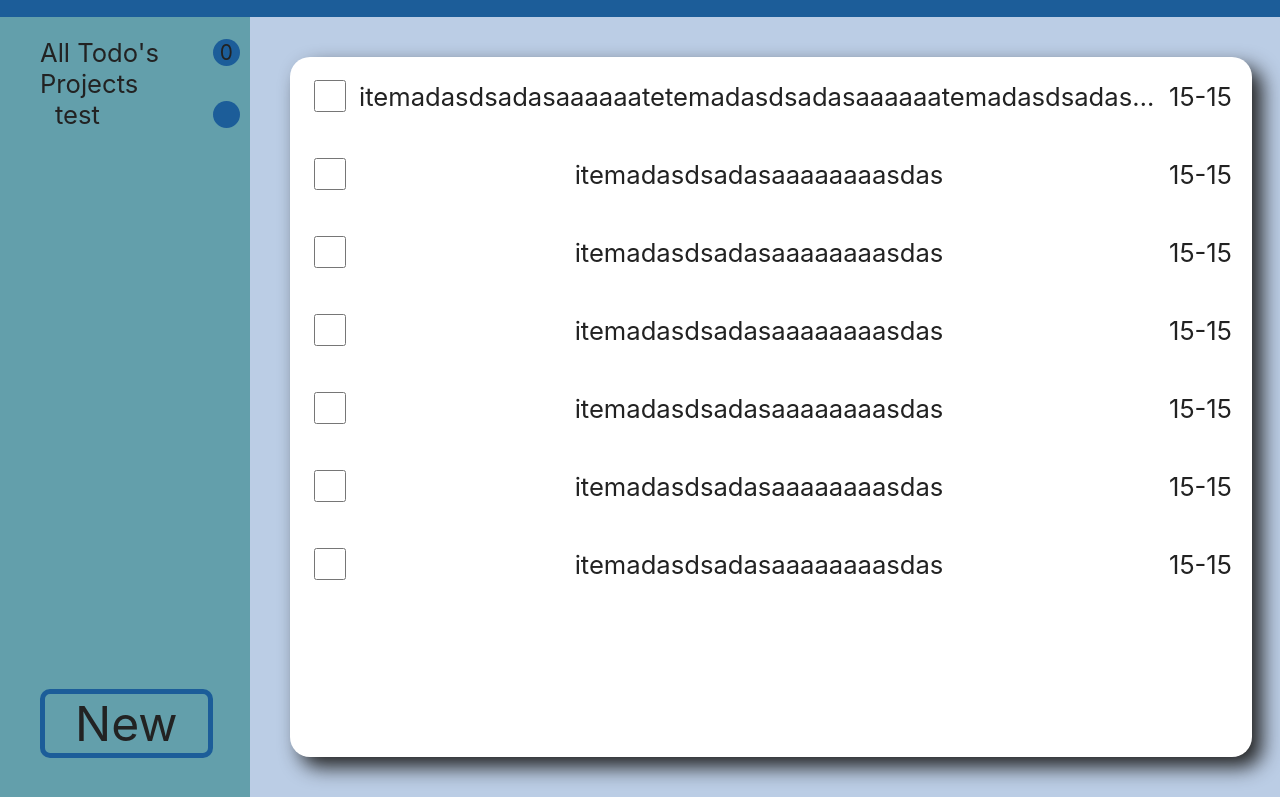
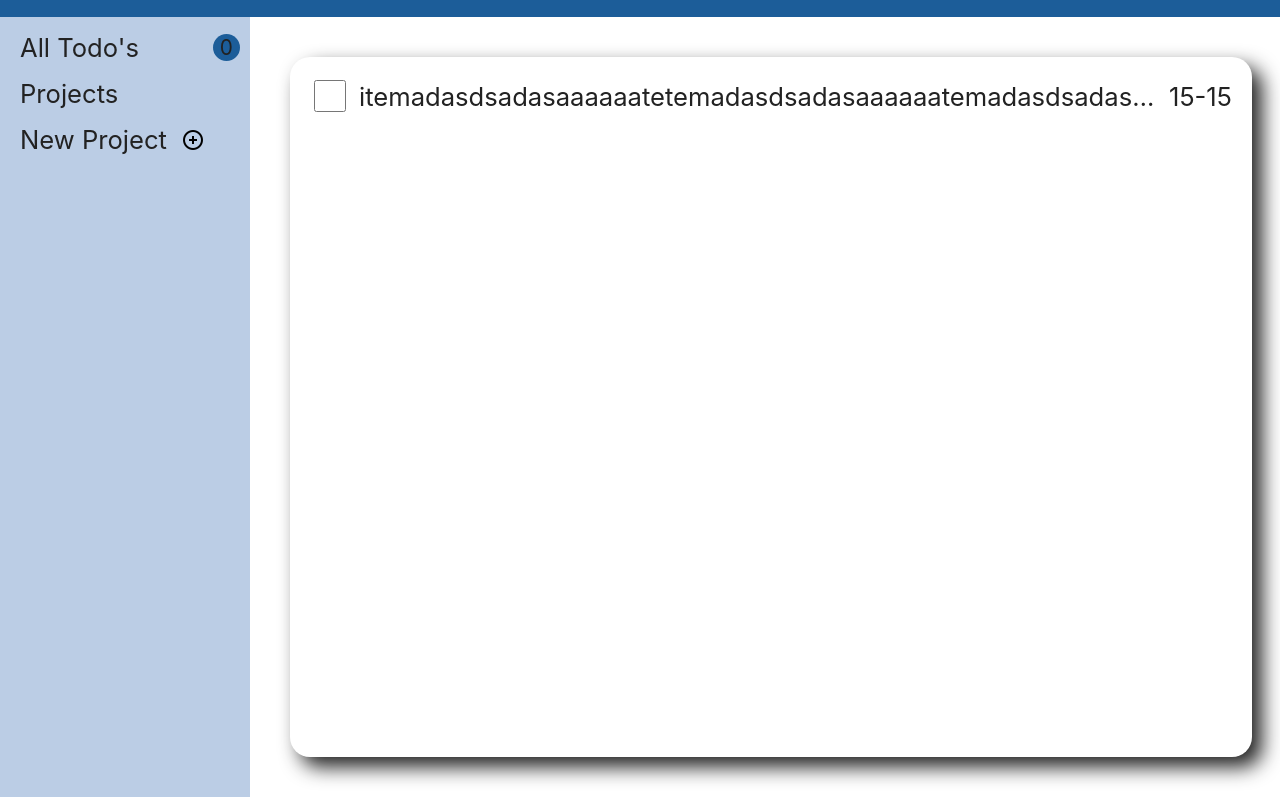
Before and after one commit to GrendonChow/todo-list, a website built with webpack: page dist/index.html in a window 1280 px wide. Shown: the part 85-882 px from the top of the page. Built offline with nearby package versions, Linux system fonts and the light colour scheme.

Commit message:
refactored styles and html

```diff
--- a/src/index.js
+++ b/src/index.js
@@ -1,11 +1,12 @@
 console.log("test");
-const test = document.createElement('div');
-test.classList.add('side-heading')
-test.innerHTML = "test";
-const test2 = document.createElement('div');
-test2.classList.add('todo-count');
-const list = document.createElement('li');
-const container = document.querySelector('.projects-container');
-list.appendChild(test);
-list.appendChild(test2);
-container.appendChild(list);
+const butt = document.querySelector("#add-button");
+butt.onclick = () =>{
+    const test = document.createElement('li');
+    test.classList.add('projects')
+    test.textContent = "test";
+    const test2 = document.createElement('div');
+    test2.classList.add('todo-count');
+    const container = document.querySelector('.sidebar');
+    test.appendChild(test2);
+    container.appendChild(test);
+};
```
Also changed, not shown: dist/images/add.png (added), dist/index.html, dist/main.js, dist/style.css.
